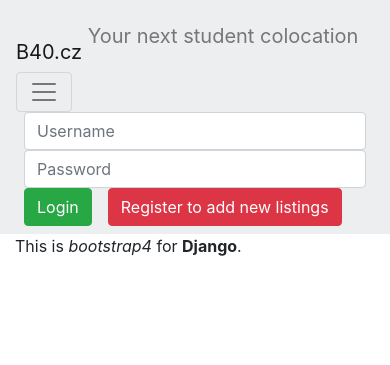
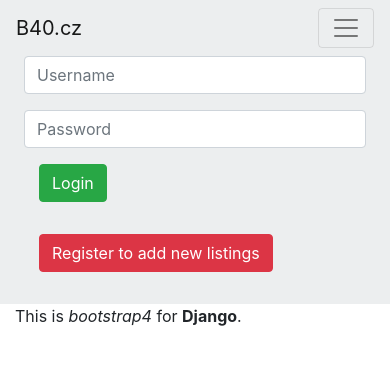
Before and after one commit to dmpe/django-wohn, a Django app: page / in a window 390 px wide, after a click that opens the changed part. Shown: the top 365 px of the page. Run offline with Django 3.2, Linux system fonts and the light colour scheme; some libraries are stand-ins or nearby versions.

Commit message:
more mobile responsive

```diff
--- a/templates/header.html
+++ b/templates/header.html
@@ -1,6 +1,6 @@
 <nav class="navbar navbar-expand-md navbar-light" style="background-color: #ECEEEF" role="navigation">
 	<a class="navbar-brand mb-0" href="index.html">B40.cz
-		<span class="navbar-text d-inline-block text-truncate">
+		<span class="navbar-text d-none d-md-block d-lg-block d-xl-block">
 			Your next student colocation
 		</span>
 	</a>
@@ -12,10 +12,14 @@
 	<div class="collapse navbar-collapse flex-row-reverse" id="navbarLoginForm">
 		<form role="form" class="form-inline" action="/administrace/" method="POST">
 			{% csrf_token %}
-			<input type="text" name="username" class="form-control mx-2" placeholder="Username">
-			<input type="password" name="password" class="form-control mx-2" placeholder="Password">
-			<button type="submit" class="btn btn-success mx-2">Login</button>
-			<button type="button" class="btn btn-danger ml-2">Register to add new listings</button>
+			<input type="text" name="username" class="form-control m-2" placeholder="Username">
+			<input type="password" name="password" class="form-control m-2" placeholder="Password">
+			<div class="form-group col-sm-6 col-md-12">
+				<button type="submit" class="btn btn-success m-2">Login</button>
+			</div>
+			<div class="form-group col-sm-6 col-md-12">
+				<button type="button" class="btn btn-danger m-2">Register to add new listings</button>
+			</div>
 		</form>
 	</div>
 </nav>
```
